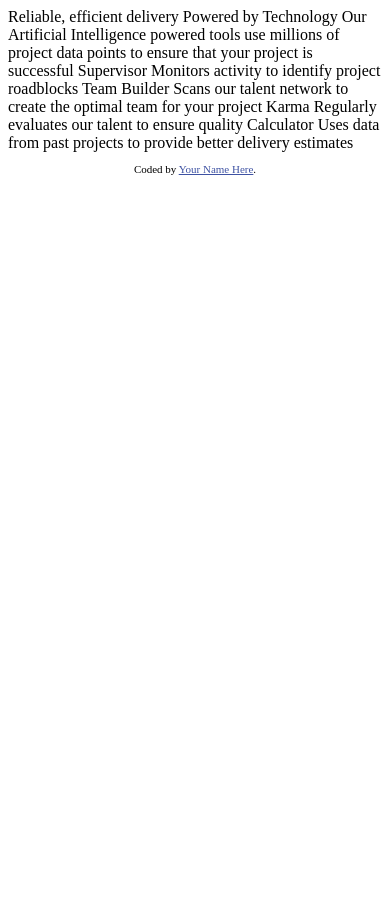
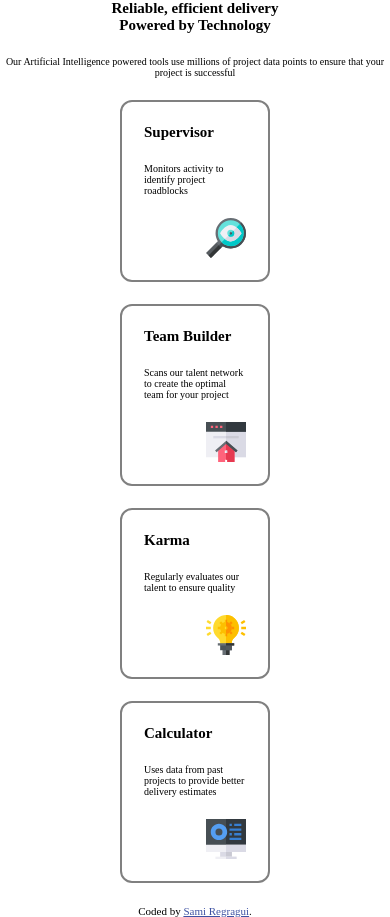
Before and after one commit to Sami-Regragui-Work/mis-en-s-2, a plain HTML site: page index.html in a window 390 px wide. Before the commit the page ends 844 px from the top, so only its background shows below. Drawn offline with Linux system fonts and the light colour scheme.

Commit message:
responsive

```diff
--- /dev/null
+++ b/assets/main.css
@@ -0,0 +1,75 @@
+:root {
+    --gap: 2.2rem;
+    --padding: 2.2rem 4rem;
+}
+
+* {
+    margin: 0;
+    padding: 0;
+    box-sizing: border-box;
+}
+
+html {
+    font-size: 10px;
+}
+
+section {
+    display: flex;
+    flex-direction: column;
+    align-items: center;
+}
+
+.top{
+    display: flex;
+    flex-direction: column;
+    gap: var(--gap);
+    flex-wrap: wrap;
+    align-items: center;
+    text-align: center;
+}
+
+.cards {
+    display: flex;
+    flex-direction: row;
+    align-items: center;
+    padding: var(--padding);
+    gap: var(--gap);
+}
+
+.cards .cols {
+    display: flex;
+    flex-direction: column;
+    gap: var(--gap);
+}
+
+.cards .card {
+    display: flex;
+    border: 2px solid gray;
+    border-radius: 12px;
+    flex-direction: column;
+    gap: var(--gap);
+    padding: var(--gap);
+    min-width: 80%;
+    /* width: 25rem; */
+
+}
+
+/* .cards .card:nth-child(1) */
+
+.card img {
+    height: 4rem;
+    width: 4rem;
+    align-self: flex-end;
+}
+
+@media (max-width: 500px) {
+    /* .cards {
+        background-color: red;
+    } */
+    .cards {
+        flex-direction: column;
+    }
+    .cards .card {
+        width: 15rem;
+    }
+}
--- a/index.html
+++ b/index.html
@@ -5,6 +5,7 @@
   <meta name="viewport" content="width=device-width, initial-scale=1.0"> <!-- displays site properly based on user's device -->
 
   <link rel="icon" type="image/png" sizes="32x32" href="./images/favicon-32x32.png">
+  <link rel="stylesheet" href="./assets/main.css">
 
   <title>YouCode School - Classroom Void | Four card feature section</title>
 
@@ -15,8 +16,46 @@
   </style>
 </head>
 <body>
+  <header></header>
+  <main>
+    <section>
+      <div class="top">
+        <h1><span>Reliable, efficient delivery</span><br>Powered by Technology</h1>
+        <p>Our Artificial Intelligence powered tools use millions of project data points
+        to ensure that your project is successful</p>
+      </div>
+      <div class="cards">
+        <div class="cols">
+          <div class="card">
+            <h2>Supervisor</h2>
+            <p>Monitors activity to identify project roadblocks</p>
+            <img src="./images/icon-supervisor.svg" alt="">
+          </div>
+        </div>
+        <div class="cols">
+          <div class="card">
+            <h2>Team Builder</h2>
+            <p>Scans our talent network to create the optimal team for your project</p>
+            <img src="./images/icon-team-builder.svg" alt="">
+          </div>
+          <div class="card">
+            <h2>Karma</h2>
+            <p>Regularly evaluates our talent to ensure quality</p>
+            <img src="./images/icon-karma.svg" alt="">
+          </div>
+        </div>
+        <div class="cols">
+          <div class="card">
+            <h2>Calculator</h2>
+            <p>Uses data from past projects to provide better delivery estimates</p>
+            <img src="./images/icon-calculator.svg" alt="">
+          </div>
+        </div>
+      </div>
+    </section>
+  </main>
 
-  Reliable, efficient delivery
+  <!-- Reliable, efficient delivery
   Powered by Technology
 
   Our Artificial Intelligence powered tools use millions of project data points
@@ -32,12 +71,12 @@
   Regularly evaluates our talent to ensure quality
 
   Calculator
-  Uses data from past projects to provide better delivery estimates
+  Uses data from past projects to provide better delivery estimates -->
 
 
   <footer>
     <p class="attribution">
-      Coded by <a href="#">Your Name Here</a>.
+      Coded by <a href="#">Sami Regragui</a>.
     </p>
   </footer>
 </body>
```
